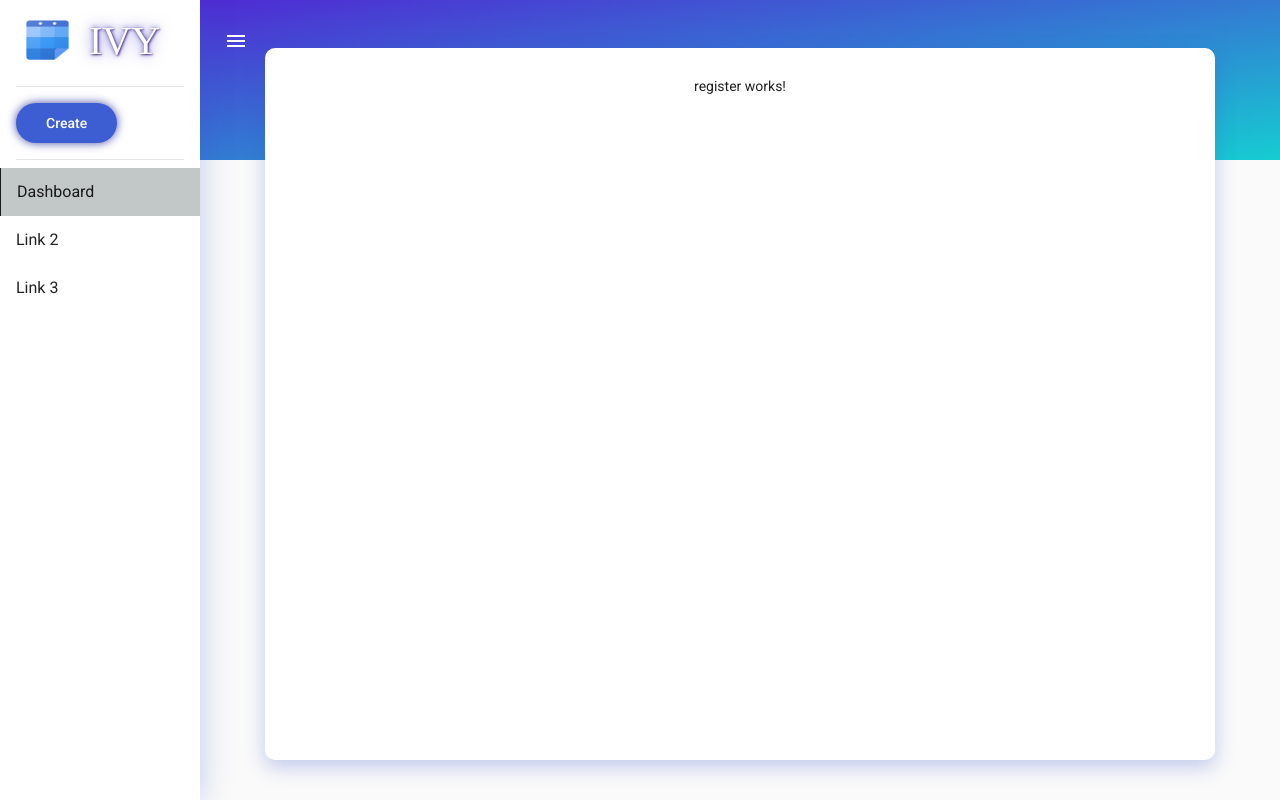
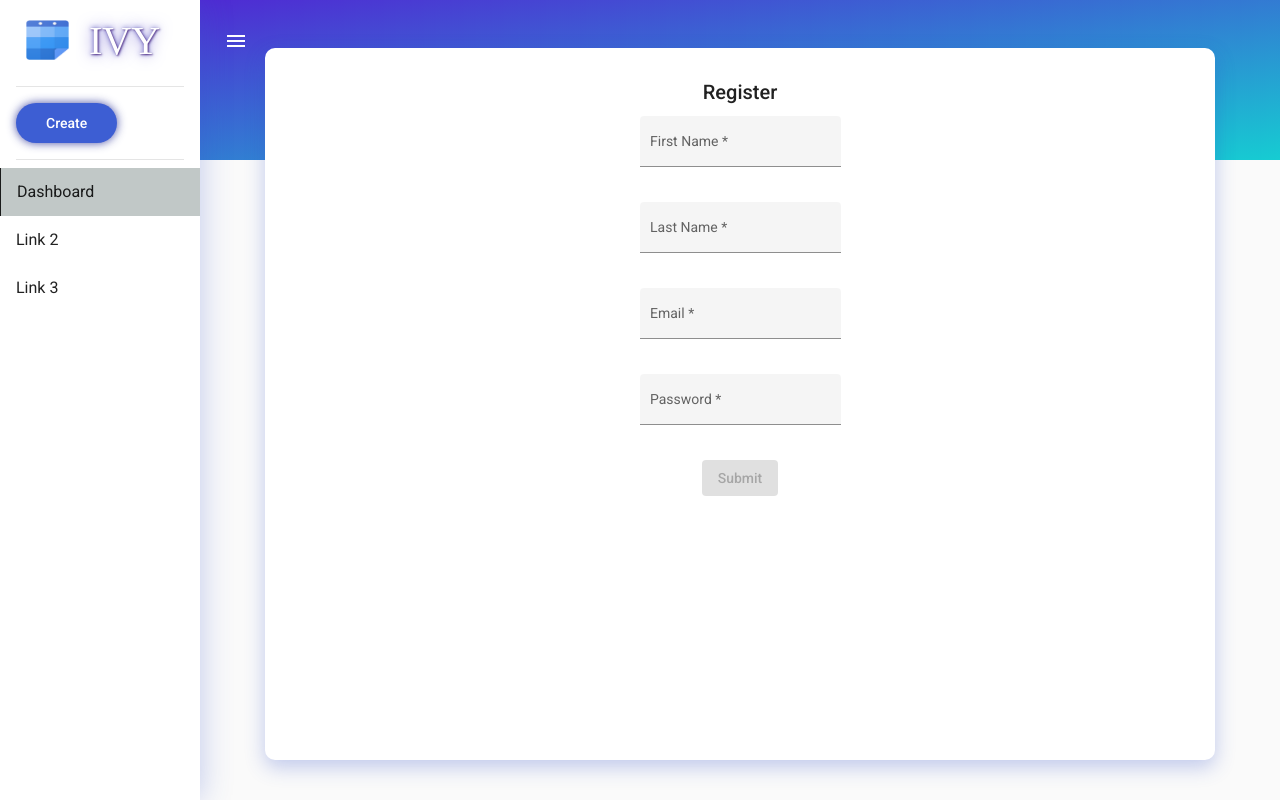
Before and after one commit to devrox7/ivy-calendar, an Angular app in the folder ivy-calendar/: page /register in a window 1280 px wide. Built offline with nearby package versions, Linux system fonts and the light colour scheme; a web font is replaced by a local one.

Commit message:
implemented user registration and validation

```diff
--- a/ivy-calendar/angular.json
+++ b/ivy-calendar/angular.json
@@ -28,19 +28,18 @@
                             "src/assets"
                         ],
                         "styles": [
-              "./node_modules/@angular/material/prebuilt-themes/deeppurple-amber.css",
-              "src/styles.scss"
+                            "./node_modules/@angular/material/prebuilt-themes/indigo-pink.css",
+                            "src/styles.scss",
+                            "src/theme.scss"
                         ],
                         "scripts": []
                     },
                     "configurations": {
                         "production": {
-              "fileReplacements": [
-                {
+                            "fileReplacements": [{
                                 "replace": "src/environments/environment.ts",
                                 "with": "src/environments/environment.prod.ts"
-                }
-              ],
+                            }],
                             "optimization": true,
                             "outputHashing": "all",
                             "sourceMap": false,
@@ -50,8 +49,7 @@
                             "extractLicenses": true,
                             "vendorChunk": false,
                             "buildOptimizer": true,
-              "budgets": [
-                {
+                            "budgets": [{
                                     "type": "initial",
                                     "maximumWarning": "2mb",
                                     "maximumError": "5mb"
--- a/ivy-calendar/src/app/app.module.ts
+++ b/ivy-calendar/src/app/app.module.ts
@@ -11,6 +11,7 @@ import { HttpClientModule } from '@angular/common/http';
 import { MainDashComponent } from 'src/layout/main-dash/main-dash.component';
 import { AuthenticationModule } from 'src/modules/authentication/authentication.module';
 import { DashboardModule } from 'src/modules/dashboard/dashboard.module';
+import { CUSTOM_ELEMENTS_SCHEMA } from '@angular/core';
 
 
 @NgModule({
@@ -29,6 +30,7 @@ import { DashboardModule } from 'src/modules/dashboard/dashboard.module';
     DashboardModule
   ],
   providers: [],
-  bootstrap: [AppComponent]
+  bootstrap: [AppComponent],
+  schemas: [CUSTOM_ELEMENTS_SCHEMA]
 })
 export class AppModule { }
--- /dev/null
+++ b/ivy-calendar/src/models/account.model.ts
@@ -0,0 +1,6 @@
+export class Account{
+    firstName: string;
+    lastName: string;
+    email: string;
+    password: string;
+}
--- a/ivy-calendar/src/modules/authentication/authentication.module.ts
+++ b/ivy-calendar/src/modules/authentication/authentication.module.ts
@@ -5,13 +5,16 @@ import { AuthenticationRoutingModule } from './authentication-routing.module';
 import { LoginComponent } from './login/login.component';
 import { RegisterComponent } from './register/register.component';
 import { HomeComponent } from './home/home.component';
+import { MaterialModule } from '../material/material.module';
 
 
 @NgModule({
   declarations: [LoginComponent, RegisterComponent, HomeComponent],
   imports: [
     CommonModule,
-    AuthenticationRoutingModule
+    AuthenticationRoutingModule,
+    MaterialModule
+
   ]
 })
 export class AuthenticationModule { }
--- a/ivy-calendar/src/modules/authentication/register/register.component.html
+++ b/ivy-calendar/src/modules/authentication/register/register.component.html
@@ -1 +1,61 @@
-<p>register works!</p>
+<h1 mat-dialog-title>
+    Register</h1>
+<form [formGroup]="registerForm" (ngSubmit)='onRegisterSubmit()' class="example-form">
+    <p>
+        <mat-form-field appearance="fill">
+            <mat-label>First Name</mat-label>
+
+            <input required formControlName="firstName" name='firstName' type="text" matInput placeholder="Placeholder">
+            <mat-error *ngIf="registerForm.get('firstName').hasError('required')">
+                First name is <strong>required</strong>
+            </mat-error>
+        </mat-form-field>
+    </p>
+
+    <p>
+        <mat-form-field appearance="fill">
+            <mat-label>Last Name</mat-label>
+
+            <input required formControlName="lastName" name="lastName" type="text" [errorStateMatcher]="matcher" matInput placeholder="Placeholder">
+            <mat-error *ngIf="registerForm.get('lastName').hasError('required') && registerForm.get('lastName').touched">
+                Last name is <strong>required</strong>
+            </mat-error>
+        </mat-form-field>
+    </p>
+    <p>
+        <mat-form-field appearance="fill">
+            <mat-label>Email</mat-label>
+
+            <input required formControlName="email" name="email" type="email" [errorStateMatcher]="matcher" matInput placeholder="Placeholder">
+            <!-- <mat-error>
+                <span *ngIf="!registerForm.get('email').valid && registerForm.get('email').touched">Please enter an Email</span>
+            </mat-error> -->
+            <mat-error *ngIf="registerForm.get('email').hasError('email') && !registerForm.get('email').hasError('required')">
+                Please enter a valid email address
+            </mat-error>
+            <mat-error *ngIf="registerForm.get('email').hasError('required')">
+                Email is <strong>required</strong>
+            </mat-error>
+        </mat-form-field>
+    </p>
+    <p>
+        <mat-form-field appearance="fill">
+            <mat-label>Password</mat-label>
+
+            <input required formControlName="password" name="password" type="password" [errorStateMatcher]="matcher" matInput placeholder="Placeholder">
+            <mat-error *ngIf="registerForm.get('password').hasError('minlength') && registerForm.get('password').touched">
+                Password must be minium <strong>6 characters</strong>
+            </mat-error>
+
+            <mat-error *ngIf="registerForm.get('password').hasError('required')">
+                Password is <strong>required</strong>
+            </mat-error>
+
+
+        </mat-form-field>
+    </p>
+
+
+
+    <button [disabled]="!registerForm.valid" mat-raised-button color="primary" type="submit">Submit</button>
+</form>
--- a/ivy-calendar/src/modules/authentication/register/register.component.ts
+++ b/ivy-calendar/src/modules/authentication/register/register.component.ts
@@ -1,4 +1,15 @@
 import { Component, OnInit } from '@angular/core';
+import { Account } from 'src/models/account.model';
+import { FormControl, FormGroupDirective, NgForm, FormGroup, Validators } from '@angular/forms';
+import { ErrorStateMatcher } from '@angular/material/core';
+
+/** Error when invalid control is dirty, touched, or submitted. */
+export class MyErrorStateMatcher implements ErrorStateMatcher {
+  isErrorState(control: FormControl | null, form: FormGroupDirective | NgForm | null): boolean {
+    const isSubmitted = form && form.submitted;
+    return !!(control && control.invalid && (control.dirty || control.touched || isSubmitted));
+  }
+}
 
 @Component({
   selector: 'app-register',
@@ -7,9 +18,34 @@ import { Component, OnInit } from '@angular/core';
 })
 export class RegisterComponent implements OnInit {
 
+  account = new Account;
+
+
+
+
+  registerForm = new FormGroup({
+    firstName: new FormControl('', Validators.required),
+    lastName: new FormControl('', Validators.required),
+    email: new FormControl('', [Validators.required,Validators.email]),
+    password: new FormControl('', [Validators.required, Validators.minLength(6)])
+  });
+
+  matcher = new MyErrorStateMatcher();
+
   constructor() { }
 
   ngOnInit() {
+
+  }
+
+  onRegisterSubmit(){
+    const user = {
+      firstName: this.account.firstName,
+      lastName: this.account.lastName,
+      email: this.account.email,
+      password: this.account.password
+    }
+
   }
 
 }
--- a/ivy-calendar/src/styles.scss
+++ b/ivy-calendar/src/styles.scss
@@ -1,4 +1,15 @@
 /* You can add global styles to this file, and also import other style files */
 
-html, body { height: 100%; }
-body { margin: 0; font-family: Roboto, "Helvetica Neue", sans-serif; }
+html,
+body {
+    height: 100%;
+}
+
+body {
+    margin: 0;
+    font-family: Roboto, "Helvetica Neue", sans-serif;
+}
+
+.primary {
+    background-color: #3D5ED3 !important;
+}
--- /dev/null
+++ b/ivy-calendar/src/theme.scss
@@ -0,0 +1,7 @@
+@import '~@angular/material/theming';
+@include mat-core();
+$my-app-primary: mat-palette($mat-deep-orange);
+$my-app-accent: mat-palette($mat-pink, 500, 900, A100);
+$my-app-warn: mat-palette($mat-deep-orange);
+$my-app-theme: mat-light-theme($my-app-primary, $my-app-accent, $my-app-warn);
+@include angular-material-theme($my-app-theme);
```
Also changed, not shown: ivy-calendar/src/modules/material/material.module.ts (+8 -2 lines). Lines whose indentation alone changed are shown as unchanged.
